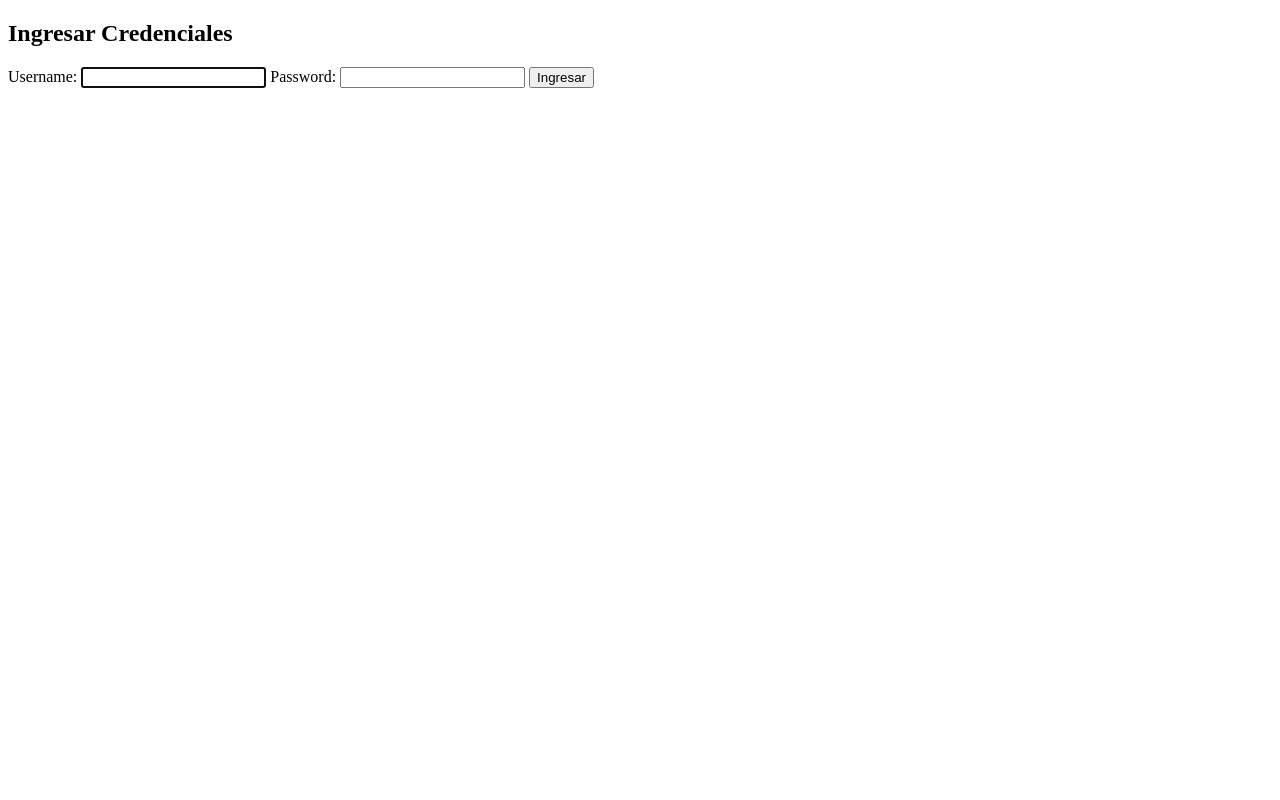
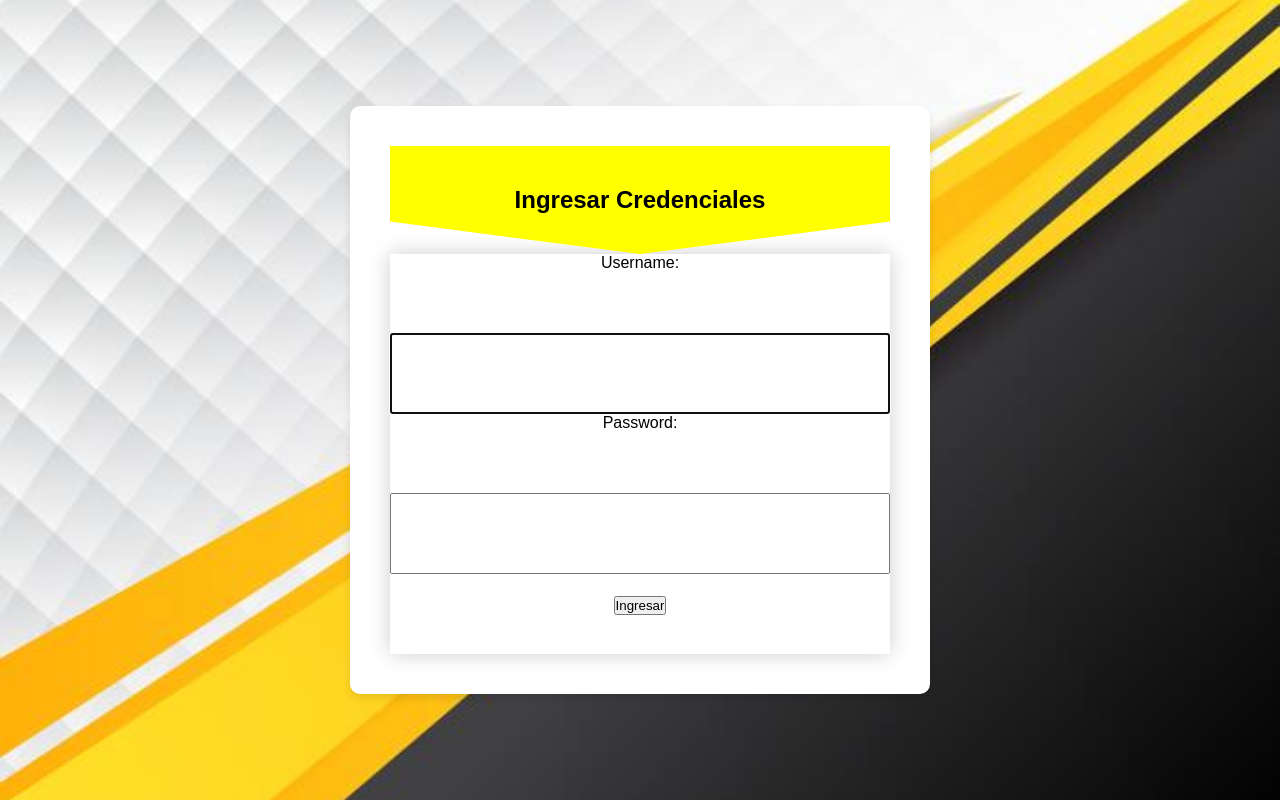
Before and after one commit to altabam/newbery, a Django app: page /accounts/login/ in a window 1280 px wide. Run offline with Django 4.2, Linux system fonts and the light colour scheme.

Commit message:
Modifique los estilos del login(aun no terminado)

```diff
--- a/configuracion/static/js/agruparSocios.js
+++ b/configuracion/static/js/agruparSocios.js
@@ -28,6 +28,7 @@ function __init() {
 
             // Agregue esto para: Asegurar que el contenedor de resultados esté vacío antes de agregar nuevos resultados
             $("#listSocios").empty();
+            $(".results").append("<tbody id='listSocios'></tbody>");
 
             $.ajax({
                 dataType: 'json',
@@ -61,7 +62,7 @@ function __init() {
         response: function(event, ui) {
             if (ui.content.length === 0) {
                 $('.results .error').html('No se encontraron resultados').show();
-                $('#resultados').empty();
+                $('.results').empty();
             } else {
                 $('.results .error').empty().hide();
             }
--- a/home/static/css/base.css
+++ b/home/static/css/base.css
@@ -103,3 +103,68 @@ body {
 .subMenu{
   background-color: #444444;
 }
+/* estilos para titulos */
+.titulo {
+  text-align: center;
+  background-color: yellow;
+  /*padding-top: 20px;*/
+  padding: 40px;
+  clip-path: polygon(0% 0%, 100% 0%, 100% 70%, 50% 100%, 0% 70%);
+}
+/* estilos para formularios  */
+.bodyForm {
+    background-image: url("/static/images/fondo.jpg");
+    background-size: cover; /* Ajusta la imagen para cubrir el área del elemento */
+    background-position: center; /* Gris claro */
+    font-family: 'Arial', sans-serif;
+    display: flex;
+    justify-content: center;
+    align-items: center;
+    height: 100vh;
+    margin: 0;
+}
+
+.divForm{
+  background-color: #ffffff; /* Blanco */
+  padding: 40px;
+  border-radius: 10px;
+  box-shadow: 0px 4px 8px rgba(0, 0, 0, 0.1);
+
+}
+.divBoton{
+  display: flex;
+  justify-content: center;
+  align-items: center;
+  width: 100%;
+  height: 80%;
+  padding:0%;
+  margin: 0%;
+}
+.formulario{
+  background-color: transparent;
+  text-align: center;
+  width: 500px;
+  height:400px;
+  display: grid;
+  align-self: center;
+  box-shadow: 0 0 20px rgba(0, 0, 0, 0.2);
+}
+.formulario > p{
+  width: auto;
+  border-radius: 25px;
+  border: 2px solid #f7f7f7;
+  background-color: #f7f7f7;
+  align-content: center;
+  justify-content: center;
+  margin: 0;
+  margin-bottom: 20px;
+  padding: 0%;
+  position: relative;
+}
+.formulario > p >  input{
+  width: 80%;
+  background-color: transparent;
+  border: none;  /* Elimina todos los bordes */
+  border-bottom: 2px solid black;  /* Agrega un borde inferior */
+  outline: none;
+}
--- a/home/templates/base.html
+++ b/home/templates/base.html
@@ -18,7 +18,7 @@
 <body>
     <header class="cabecera" once="cabecera" id="cabecera">
         <div class="itemCabecera">
-            <img src="{% static 'images/logo.jpeg' %}" alt="Newbery" title="Logo Newbery" height="80px" width="80px" >
+            <img src="{% static 'images/logo.png' %}" alt="Newbery" title="Logo Newbery" height="80px" width="80px" >
 
 
         </div>
--- a/home/templates/registration/login.html
+++ b/home/templates/registration/login.html
@@ -1,17 +1,22 @@
 <!DOCTYPE html>
 <html lang="en">
 <head>
+    {% load static %}
     <meta charset="UTF-8">
     <meta name="viewport" content="width=device-width, initial-scale=1.0">
+    <link rel='stylesheet' href="{% static 'css/base.css' %}" type="text/css">
     <title>Document</title>
 </head>
-<body>
-    <div>
-        <h2>Ingresar Credenciales</h2>
-        <form action="{% url 'login' %}" method="post">
+<body class="bodyForm">
+    <div class="divForm">
+        <h2 class="titulo">Ingresar Credenciales</h2>
+        <form class="formulario" action="{% url 'login' %}" method="post">
             {% csrf_token%}
             {{form}}
-            <input type="submit" value="Ingresar"></input:type>
+            <div class="divBoton">
+                <input type="submit" value="Ingresar"></input:type>
+            </div>
+
         </form>
     </div>
 </body>
```
Also changed, not shown: home/static/images/fondo.jpg (added), home/static/images/logo.png (added).
